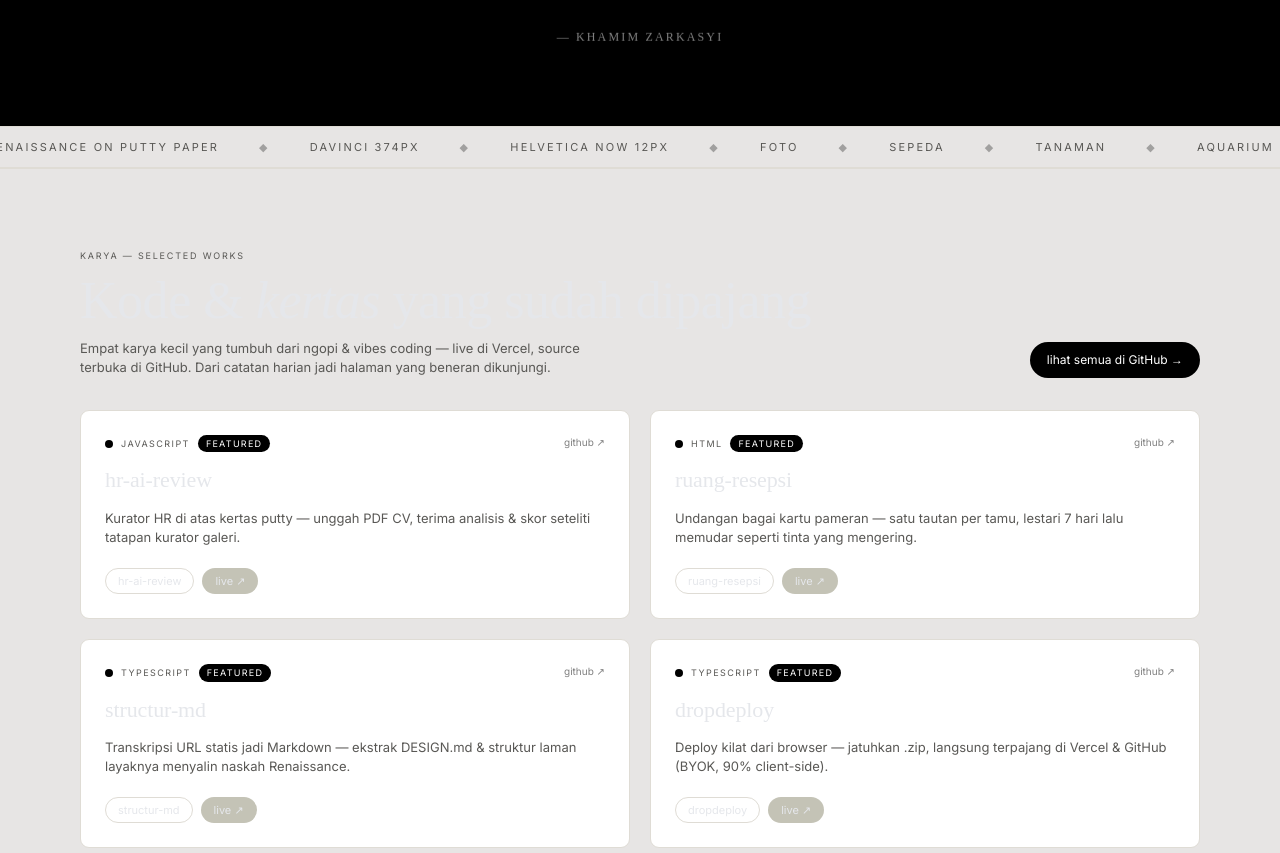
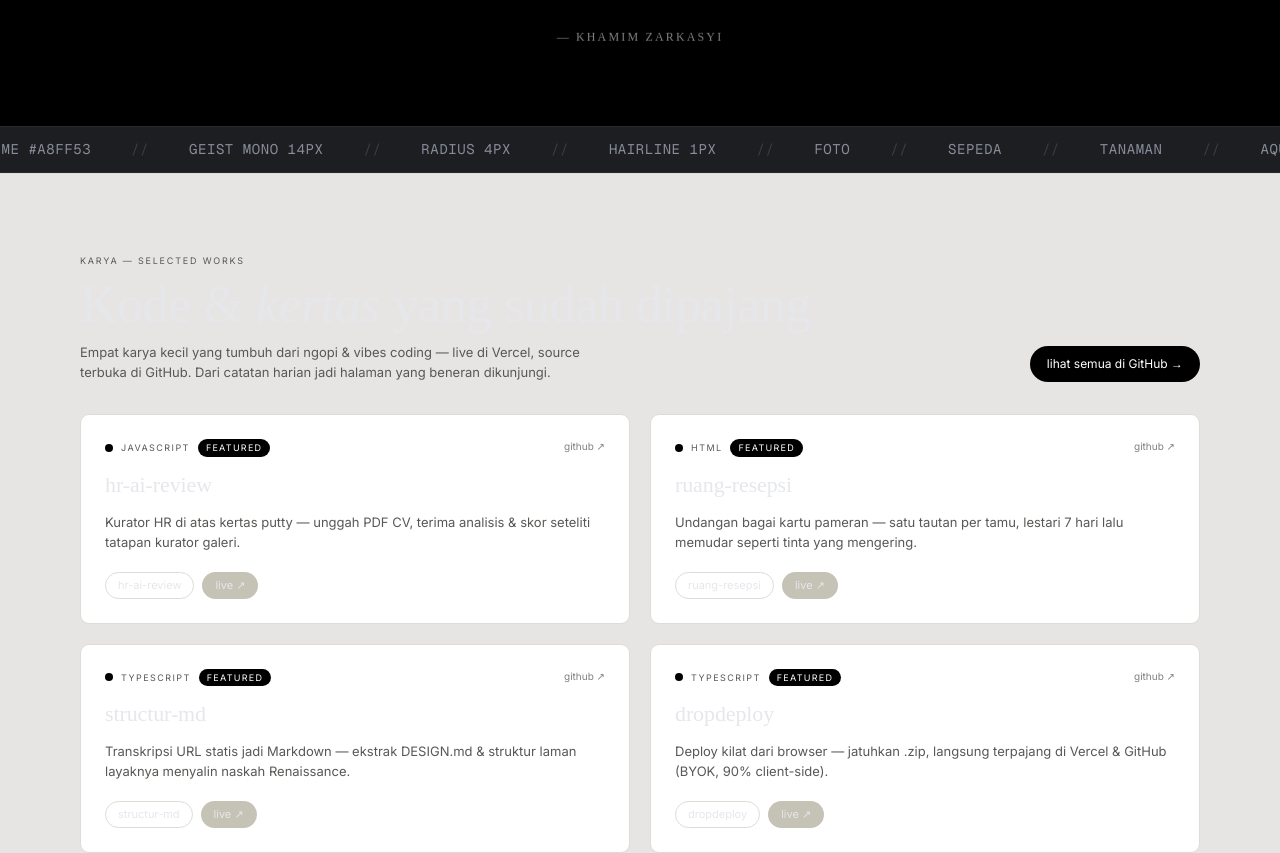
Before and after one commit to khamimzarr/khamim-portfolio, a Next.js app: page / in a window 1280 px wide. Shown: the part 1940-2793 px from the top of the page. Built offline with nearby package versions, Linux system fonts and the light colour scheme.

Commit message:
feat(design): restyle Ticker as Geist Mono marquee

```diff
--- a/src/components/Ticker.tsx
+++ b/src/components/Ticker.tsx
@@ -2,11 +2,12 @@
 
 const ITEMS = [
   "KHAMIMZAR",
-  "PUTTY #C4C3B6",
-  "INK #000000",
-  "RENAISSANCE ON PUTTY PAPER",
-  "DAVINCI 374px",
-  "HELVETICA NOW 12px",
+  "FOLIO NO. 01",
+  "SLATE #1C1E21",
+  "LIME #A8FF53",
+  "GEIST MONO 14PX",
+  "RADIUS 4PX",
+  "HAIRLINE 1PX",
   "FOTO",
   "SEPEDA",
   "TANAMAN",
@@ -19,9 +20,9 @@ function Track({ ariaHidden }: { ariaHidden: boolean }) {
   return (
     <div className="ticker-track" aria-hidden={ariaHidden}>
       {ITEMS.map((t, i) => (
-        <span key={`${t}-${i}`} className="font-[Inter] text-[11px] tracking-[0.2em] uppercase text-[#595855]">
+        <span key={`${t}-${i}`} className="font-mono text-[14px] tracking-[0.04em] uppercase text-fog-text">
           {t}
-          <span className="ml-[2.5rem] text-black opacity-30">◆</span>
+          <span className="ml-[2.5rem] text-graphite-hairline">//</span>
         </span>
       ))}
     </div>
@@ -30,7 +31,7 @@ function Track({ ariaHidden }: { ariaHidden: boolean }) {
 
 export default function Ticker() {
   return (
-    <div className="ticker w-full bg-[#e7e5e4] border-y border-[#dfdcd5] py-3 overflow-hidden">
+    <div className="ticker w-full bg-slate-canvas border-y border-steel-border py-3 overflow-hidden">
       <Track ariaHidden={false} />
       <Track ariaHidden={true} />
     </div>
```
